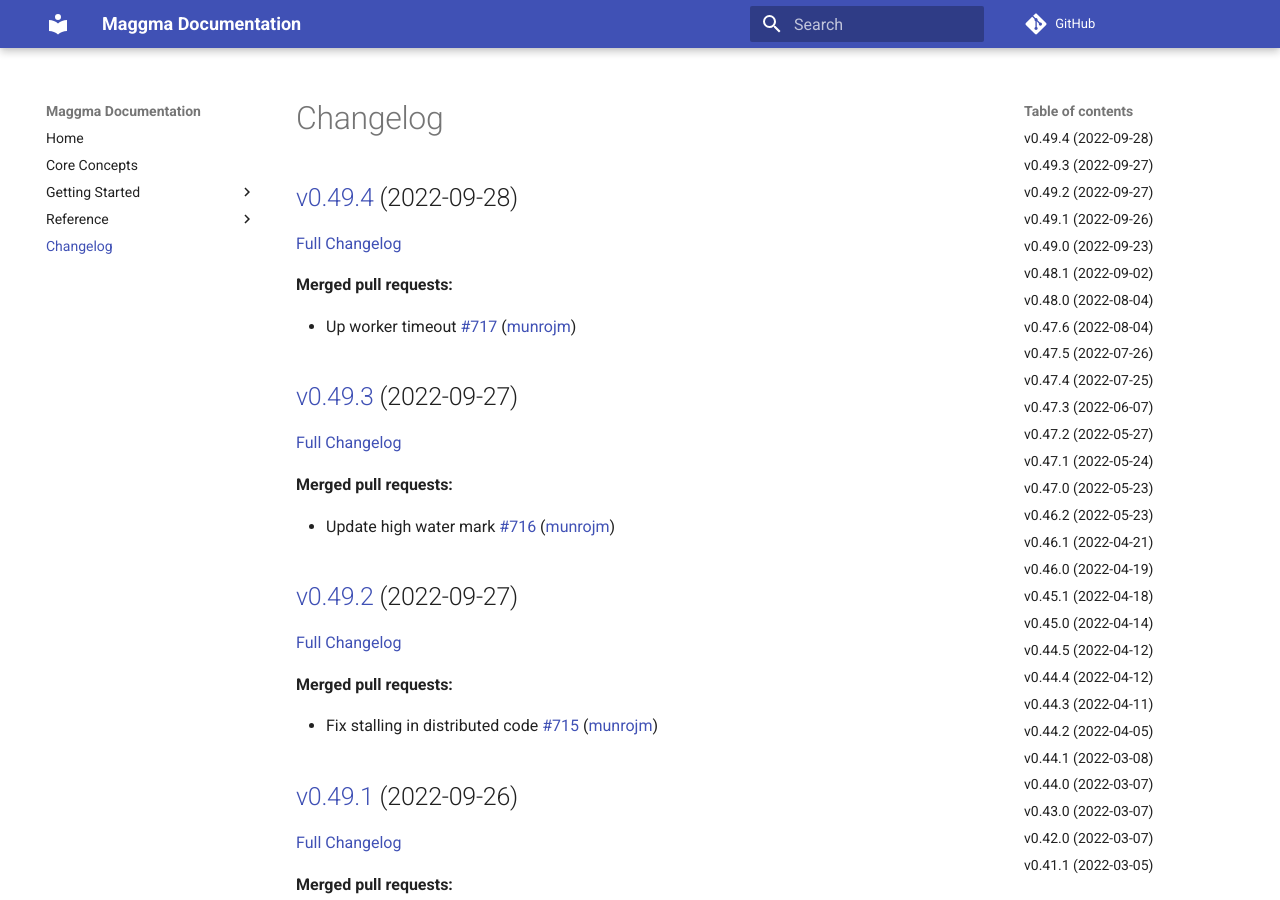
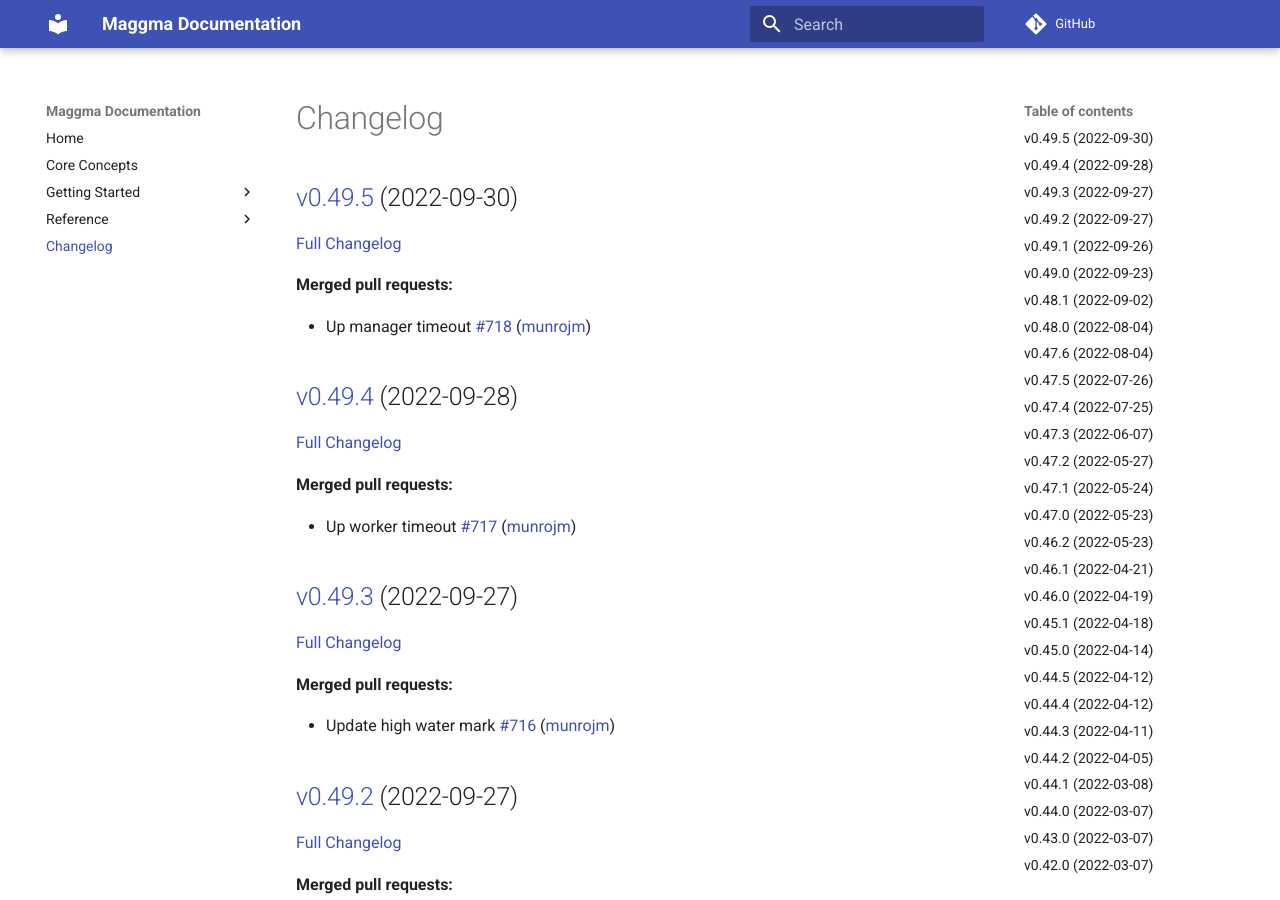
Before and after one commit to materialsproject/maggma, an MkDocs documentation site: the page built from docs/CHANGELOG.md, in a window 1280 px wide and 900 px high. Built offline with MkDocs 1.6.1 and Material for MkDocs 9.7.7, drawn with Linux system fonts in a browser that asks for light colours; comment, search, counter and statistics services are not loaded.

Commit message:
Updated CHANGELOG.md

```diff
--- a/docs/CHANGELOG.md
+++ b/docs/CHANGELOG.md
@@ -1,4 +1,12 @@
 # Changelog
+
+## [v0.49.5](https://github.com/materialsproject/maggma/tree/v0.49.5) (2022-09-30)
+
+[Full Changelog](https://github.com/materialsproject/maggma/compare/v0.49.4...v0.49.5)
+
+**Merged pull requests:**
+
+- Up manager timeout [\#718](https://github.com/materialsproject/maggma/pull/718) ([munrojm](https://github.com/munrojm))
 
 ## [v0.49.4](https://github.com/materialsproject/maggma/tree/v0.49.4) (2022-09-28)
 
```
